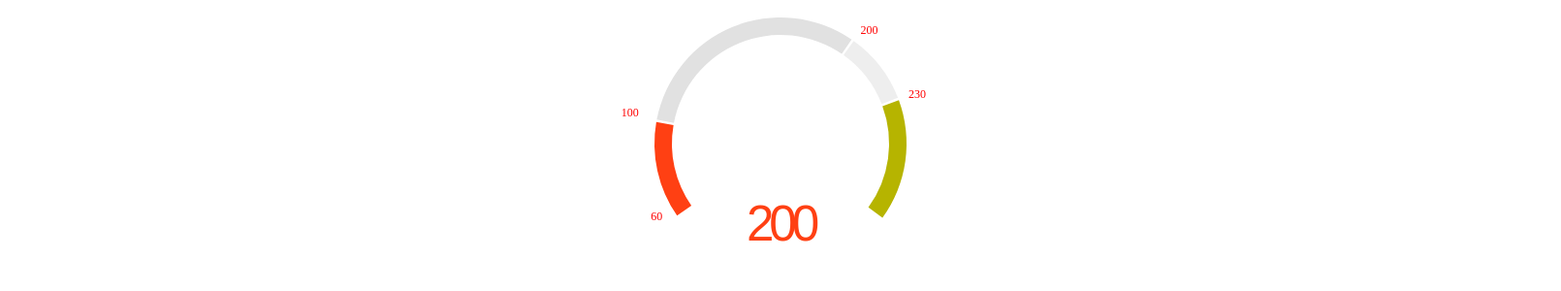
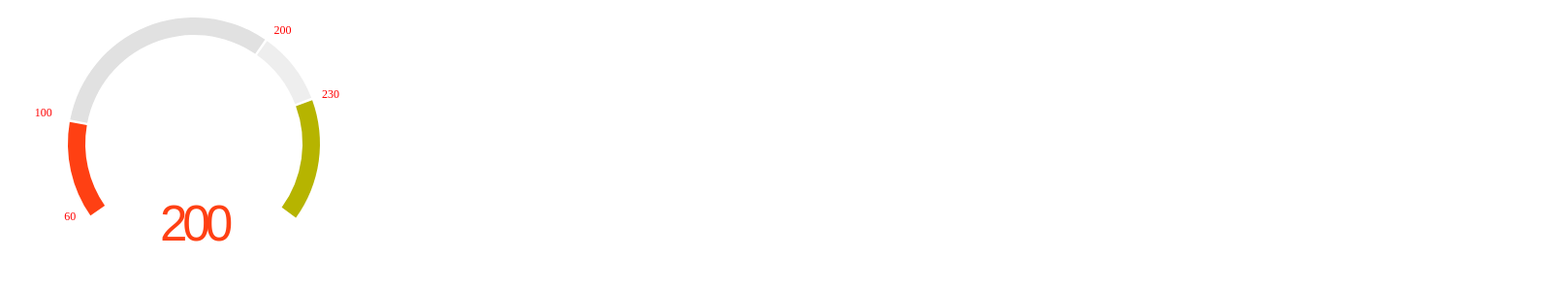
Before and after one commit to sergeytkachenko/gauge, an Angular app: page / in a window 1280 px wide. Shown: the top 300 px of the page at 97% size, 1610 px wide, since content can reach past the window. Built offline with nearby package versions, Linux system fonts and the light colour scheme; a web font is replaced by a local one.

Commit message:
add labels

```diff
--- a/src/app/app.component.html
+++ b/src/app/app.component.html
@@ -1,3 +1,3 @@
 <div style="height: 100%">
-  <app-speedometer height="260" width="1610"></app-speedometer>
+  <app-speedometer height="260" width="400"></app-speedometer>
 </div>
```
